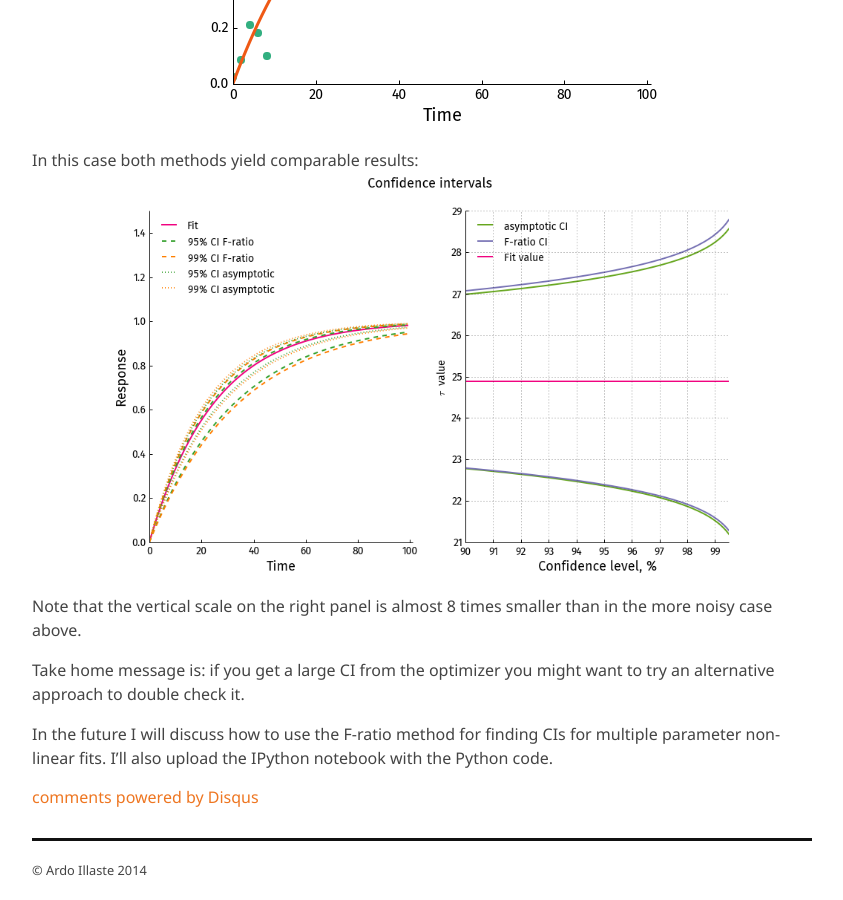
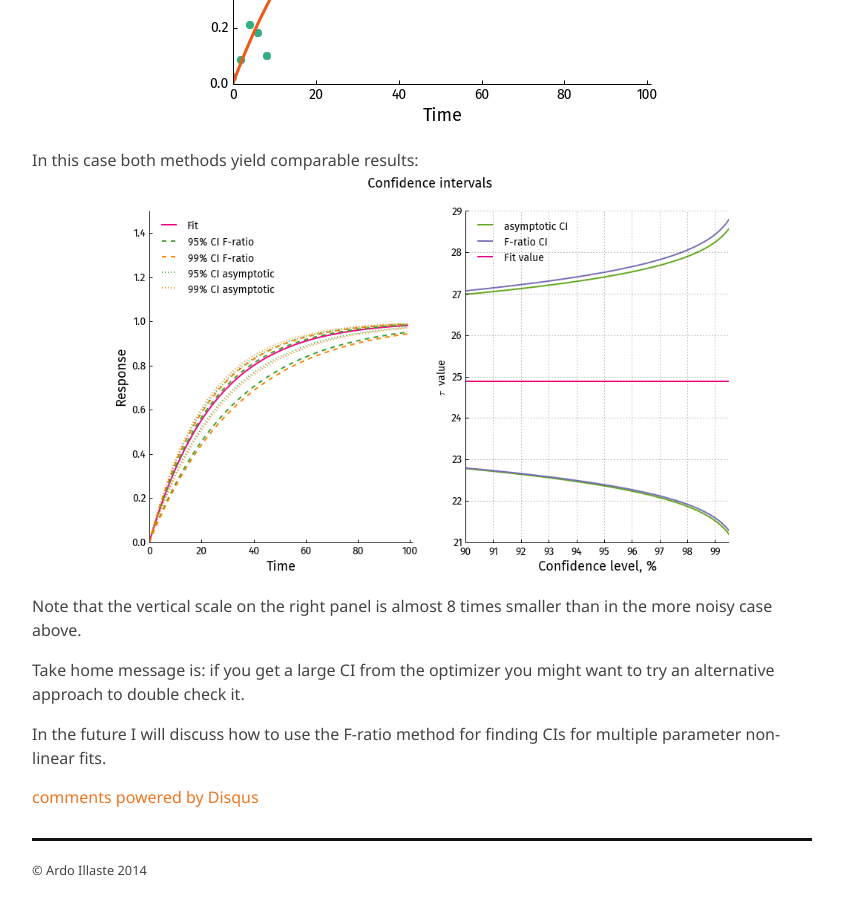
Before and after one commit to ardoi/ardoi.github.io, a Jekyll site: the page built from _posts/2014-07-06-confidence_intervals_part1.md, in a window 1280 px wide and 900 px high, scrolled down 5545 px. Shown: the whole window, without its empty margins (218-1061 px from the left). Built offline with Jekyll 4.4.1, drawn with Linux system fonts in a browser that asks for light colours; nearby versions of some CDN libraries; Markdown is read by kramdown in place of the engine named in the settings; formulas are drawn with MathJax 3; comment, search, counter and statistics services are not loaded.

Commit message:
image fix

```diff
--- a/_posts/2014-07-06-confidence_intervals_part1.md
+++ b/_posts/2014-07-06-confidence_intervals_part1.md
@@ -88,7 +88,7 @@ Note that the vertical scale on the right panel is almost 8 times smaller than i
 
 Take home message is: if you get a large CI from the optimizer you might want to try an alternative approach to double check it.
 
-In the future I will discuss how to use the F-ratio method for finding CIs for multiple parameter non-linear fits. I'll also upload the IPython notebook with the Python code.
+In the future I will discuss how to use the F-ratio method for finding CIs for multiple parameter non-linear fits.
 
 
 
```
Also changed, not shown: img/ftest/thumb.png.
